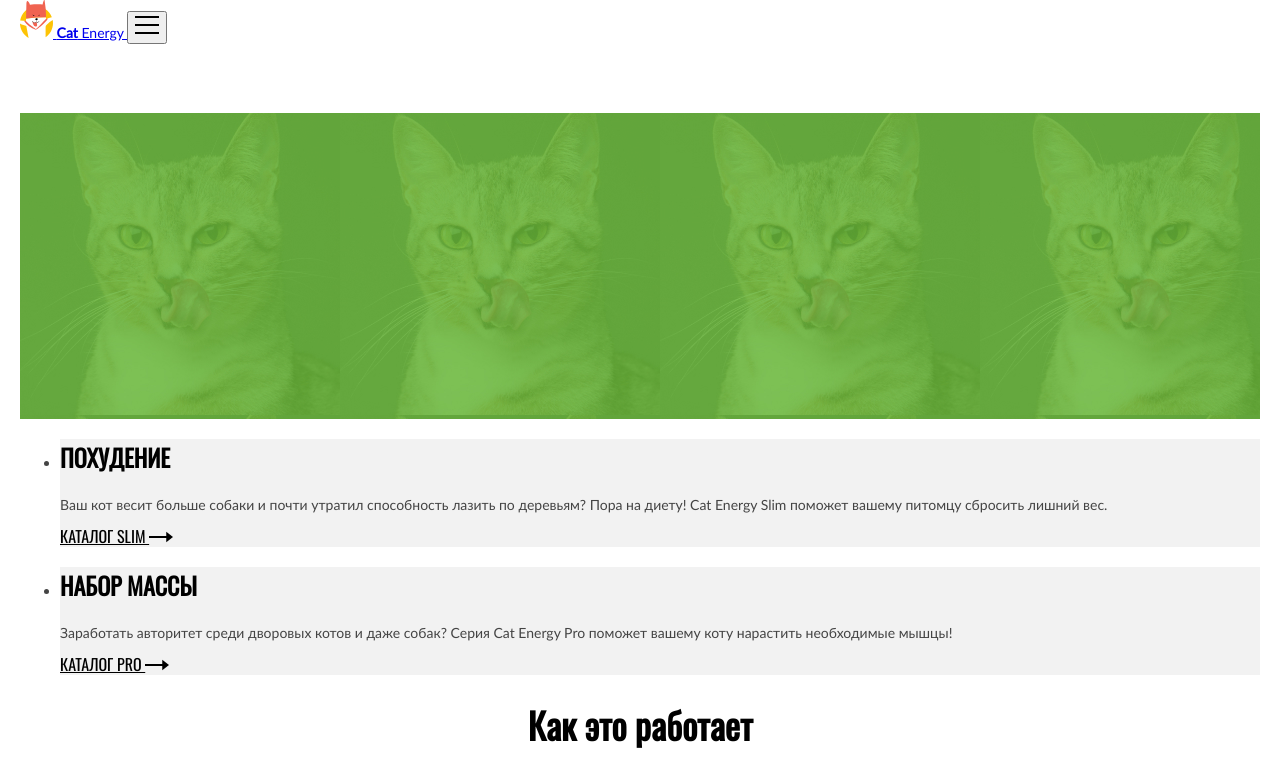
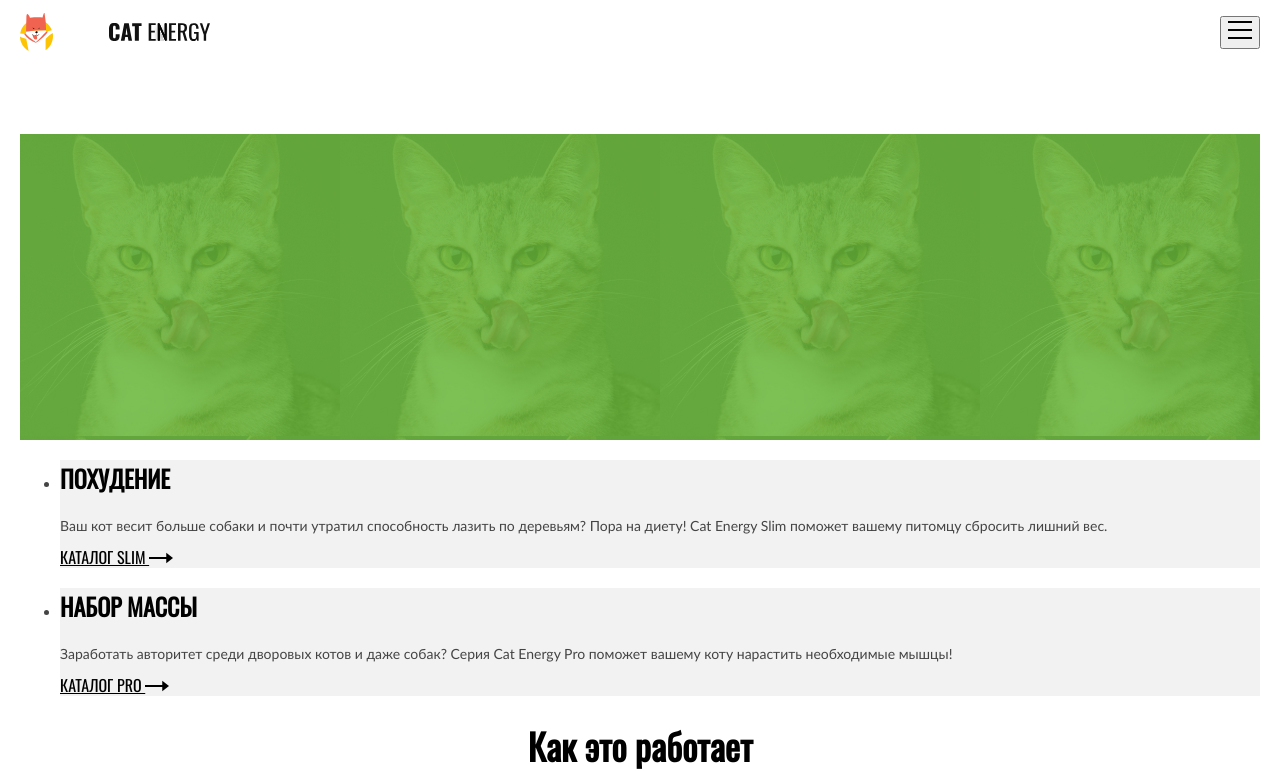
Before and after one commit to htmlacademy-adaptive/2252087-cat-energy-29, a website: page source/index.html in a window 1280 px wide. Shown: the top 771 px of the page. Drawn offline with nearby package versions, Linux system fonts and the light colour scheme; files that its build step writes are made by us from their sources.

Commit message:
tunes header grid

```diff
--- a/source/index.html
+++ b/source/index.html
@@ -14,9 +14,9 @@
     <div class="container">
       <a class="logo" href="/">
         <img class="logo__img" src="img/pictures/logo-mobile.svg" alt="logo cat energy">
-        <b>Cat</b> Energy
+        <img class="logo__img-text" src="img/content/logo-2.svg" alt="cat energy">
       </a>
-      <button class="button" type="button">
+      <button class="button button--burger" type="button">
         <svg width="24" height="24" viewBox="0 0 24 24" fill="none" xmlns="http://www.w3.org/2000/svg">
           <line y1="3" x2="24" y2="3" stroke="black" stroke-width="2" />
           <line y1="11" x2="24" y2="11" stroke="black" stroke-width="2" />
--- a/source/sass/header.scss
+++ b/source/sass/header.scss
@@ -0,0 +1,11 @@
+.header {
+  .container {
+    display: flex;
+    flex-direction: row;
+    justify-content: space-between;
+    align-items: center;
+    padding-top: 13px;
+    padding-bottom: 14px;
+
+  }
+}
--- a/source/sass/logo.scss
+++ b/source/sass/logo.scss
@@ -0,0 +1,13 @@
+.logo {
+  display: flex;
+  align-items: center;
+}
+
+.logo__img {
+  margin-right: 56px;
+}
+
+.logo__img-text {
+  height: 18px;
+  width: 101px;
+}
--- a/source/sass/parameters.scss
+++ b/source/sass/parameters.scss
@@ -3,5 +3,4 @@
   line-height: 16px;
   color: $special_dark-grey;
   font-family: "Lato", "Arial", sans-serif;
-  text-align: center;
 }
```
Also changed, not shown: source/catalog.html (+1 -1 lines), source/form.html (+1 -1 lines), source/img/content/logo-2.svg (added).
